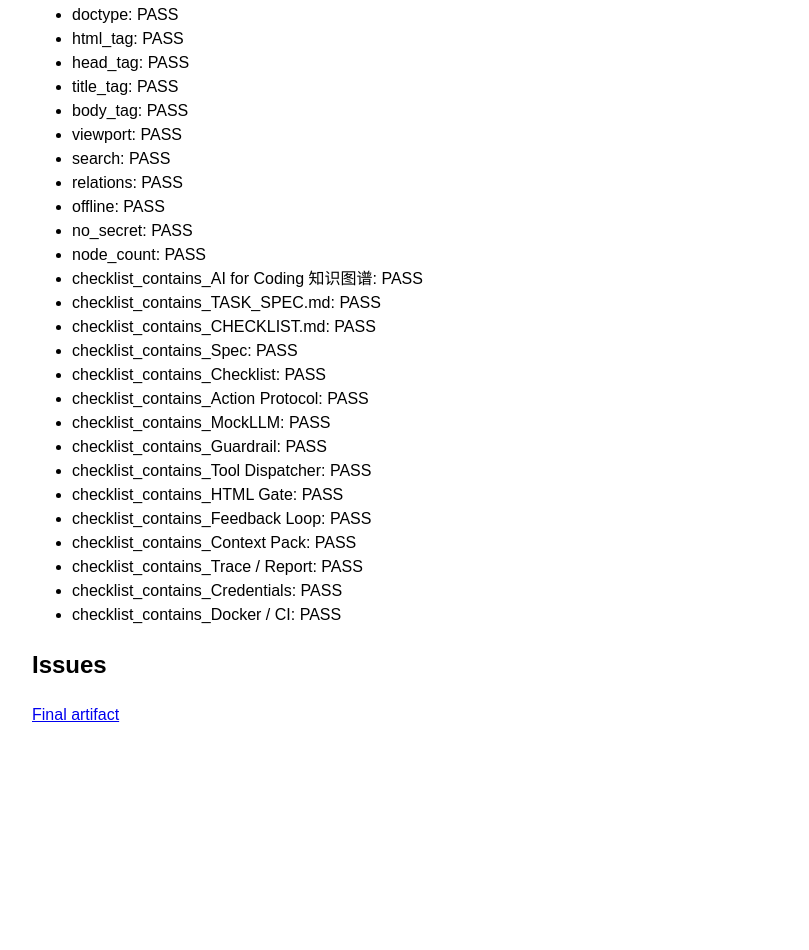
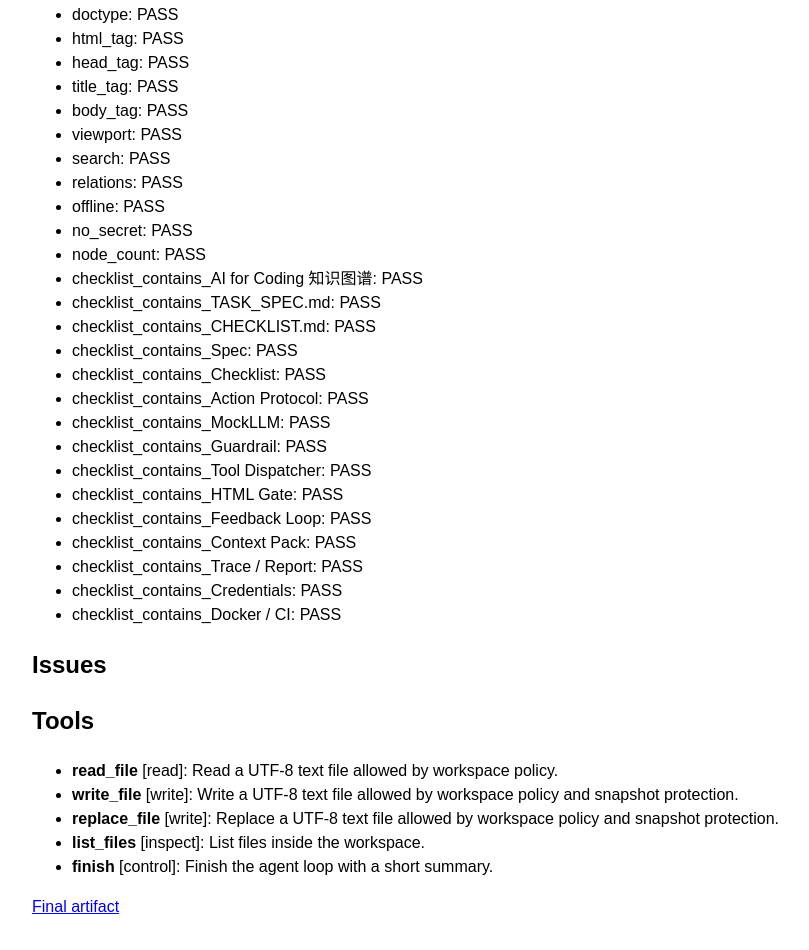
Before and after one commit to YuGarden404/SpecGate, a plain HTML site: page examples/knowledge_nav/reports/latest/index.html in a window 1280 px wide. Shown: the part 238-1188 px from the top of the page, without its empty margins (128-937 px from the left). Before the commit the page ends 997 px from the top, so only its background shows below. Drawn offline with Linux system fonts and the light colour scheme.

Commit message:
docs: 记录工具注册表验证结果

```diff
--- a/examples/knowledge_nav/reports/latest/index.html
+++ b/examples/knowledge_nav/reports/latest/index.html
@@ -39,6 +39,12 @@
 <li>checklist_contains_Docker / CI: PASS</li></ul>
   <h2>Issues</h2>
   <ul></ul>
+  <h2>Tools</h2>
+  <ul><li><strong>read_file</strong> [read]: Read a UTF-8 text file allowed by workspace policy.</li>
+<li><strong>write_file</strong> [write]: Write a UTF-8 text file allowed by workspace policy and snapshot protection.</li>
+<li><strong>replace_file</strong> [write]: Replace a UTF-8 text file allowed by workspace policy and snapshot protection.</li>
+<li><strong>list_files</strong> [inspect]: List files inside the workspace.</li>
+<li><strong>finish</strong> [control]: Finish the agent loop with a short summary.</li></ul>
   <p><a href="../../index.html">Final artifact</a></p>
 </body>
 </html>
```
Also changed, not shown: 2 other files.
